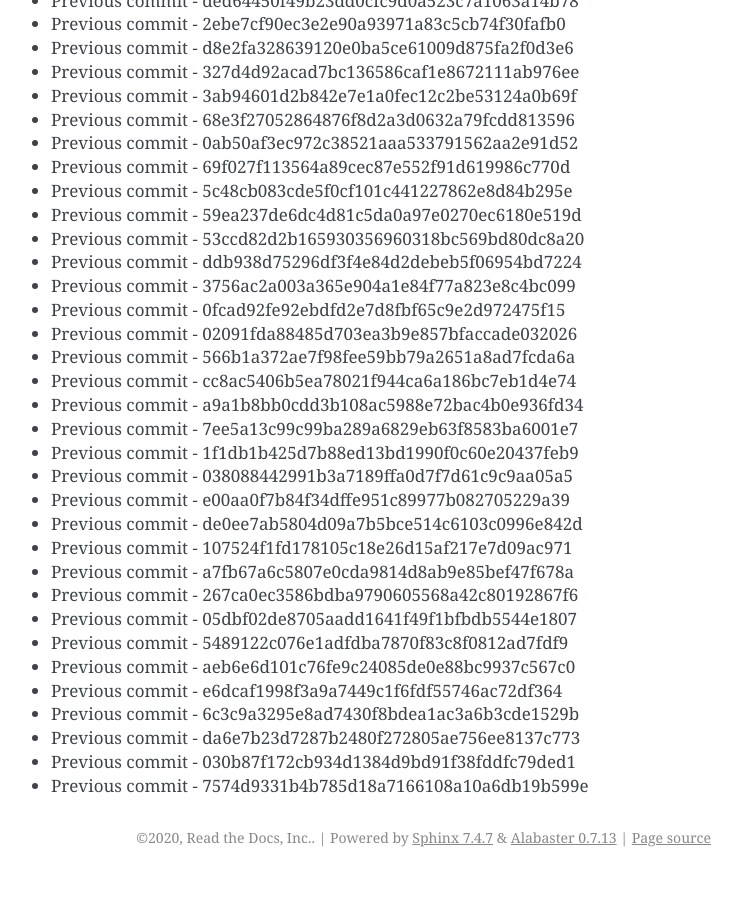
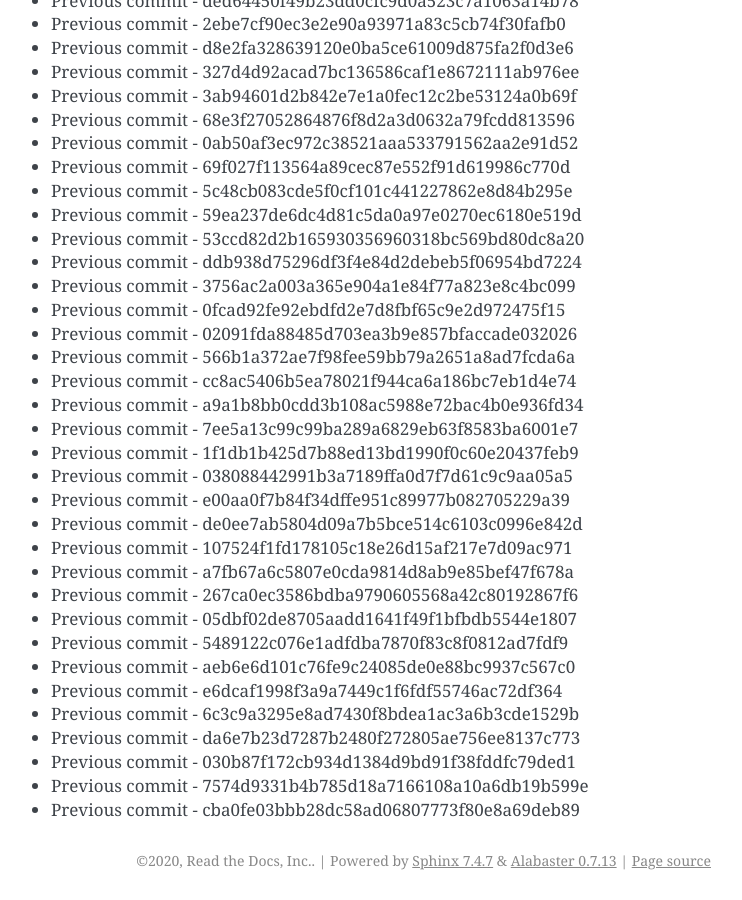
Before and after one commit to readthedocs/rtd-git-stresstest, a Sphinx documentation site: the page built from docs/updates.rst, in a window 1280 px wide and 900 px high, scrolled down 58529 px. Shown: the whole window, without its empty margins (399-1141 px from the left). Built offline with Sphinx 7.4.7, drawn with Linux system fonts in a browser that asks for light colours; before the commit the page ends 59406 px from its top, so only the background shows below that.

Commit message:
Generating commit from previous: cba0fe03bbb28dc58ad06807773f80e8a69deb89

```diff
--- a/docs/updates.rst
+++ b/docs/updates.rst
@@ -2491,3 +2491,4 @@ It can be tested for any performance characteristics.
 * Previous commit - da6e7b23d7287b2480f272805ae756ee8137c773
 * Previous commit - 030b87f172cb934d1384d9bd91f38fddfc79ded1
 * Previous commit - 7574d9331b4b785d18a7166108a10a6db19b599e
+* Previous commit - cba0fe03bbb28dc58ad06807773f80e8a69deb89
```
